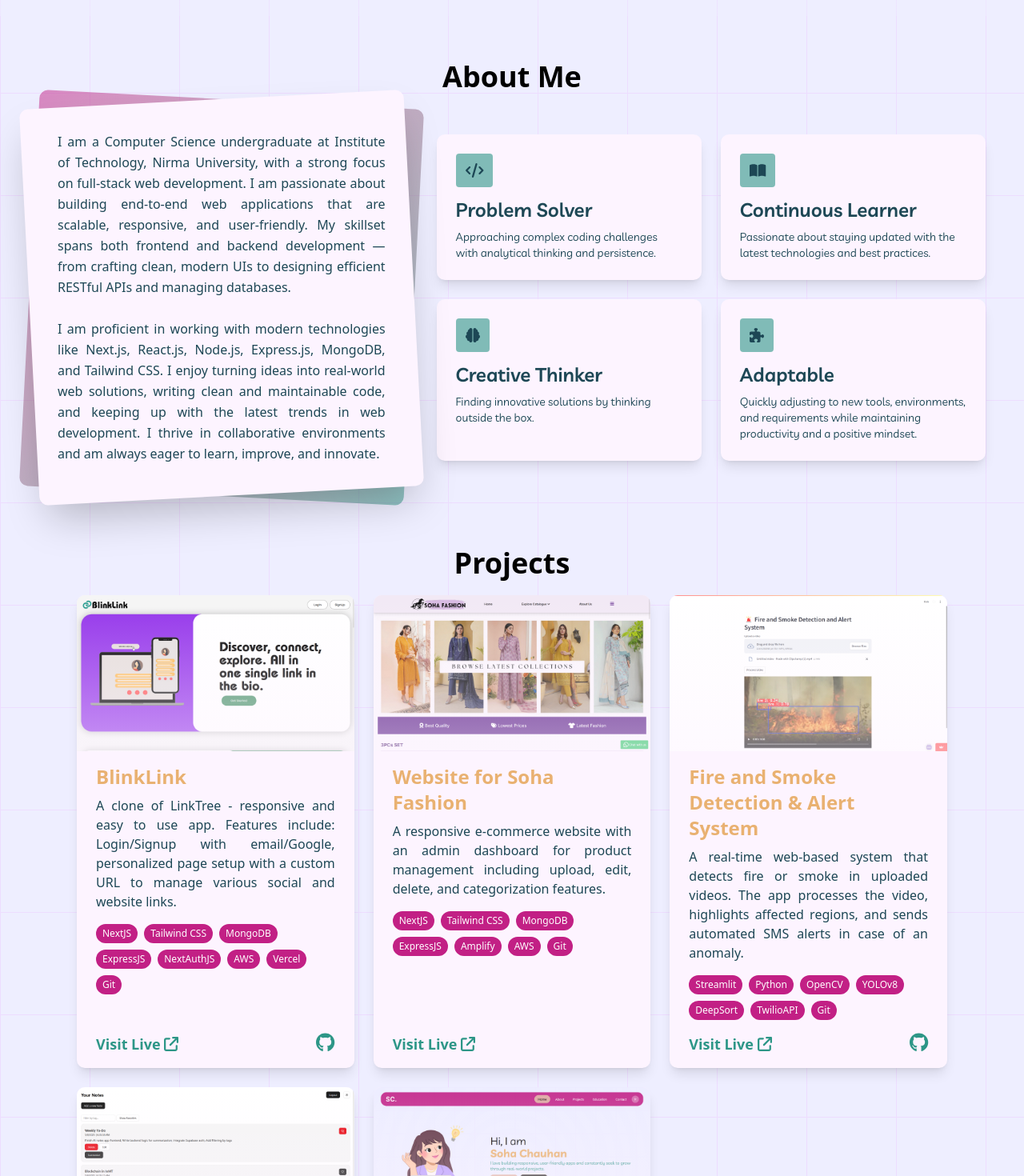
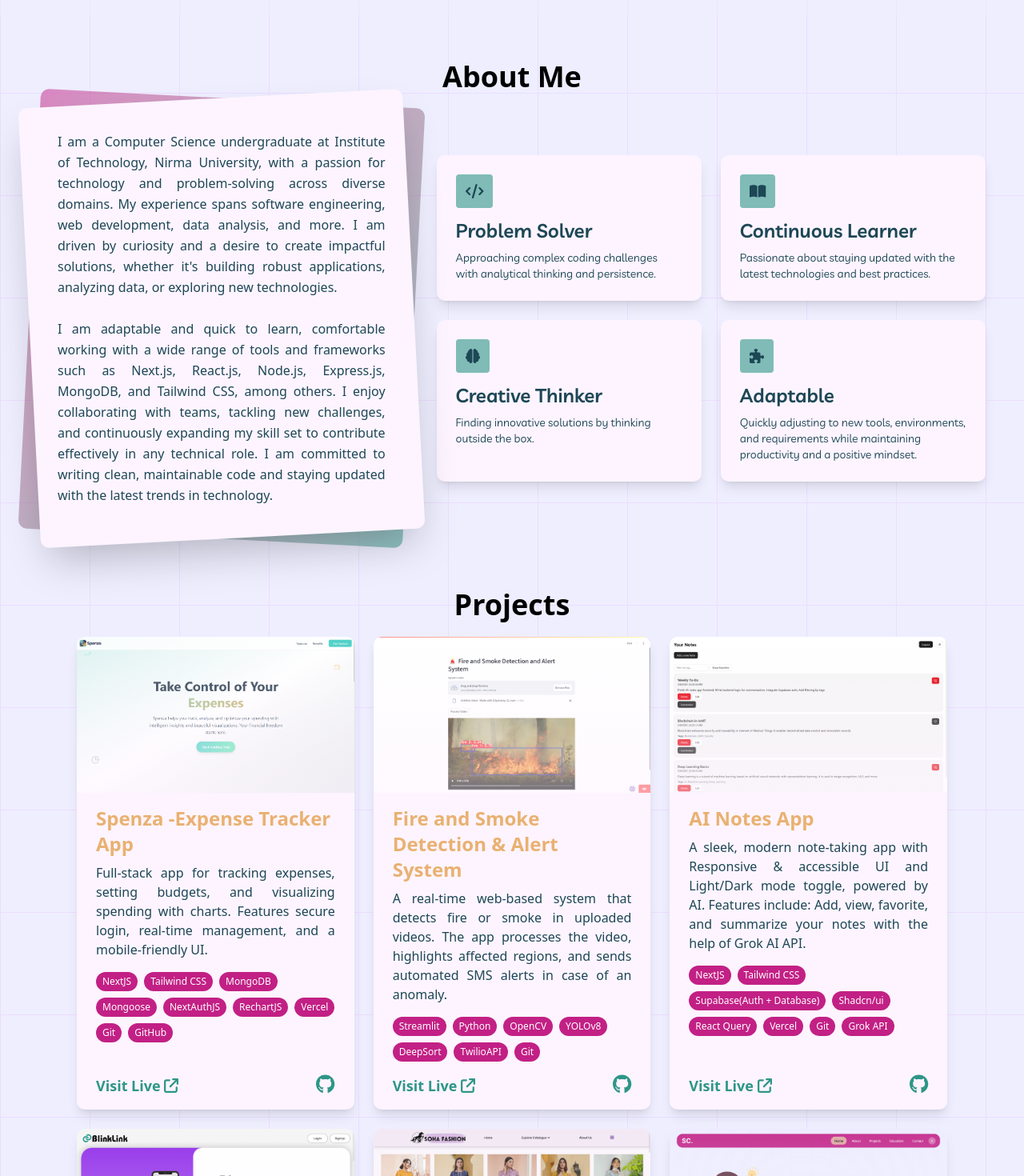
Before and after one commit to SohaChauhan/My-Portfolio, a Next.js app: page / in a window 1280 px wide. Shown: the part 780-2250 px from the top of the page at 80% size. Built offline with nearby package versions, Linux system fonts and the light colour scheme.

Commit message:
Some updates

```diff
--- a/src/app/components/AboutMe.js
+++ b/src/app/components/AboutMe.js
@@ -57,19 +57,20 @@ export default function AboutMe() {
             <div className="absolute inset-0 dark:bg-[#343434] bg-fuchsia-50 rounded-lg transform -rotate-3 scale-105 shadow-2xl"></div>
             <div className="relative px-6 py-7 dark:text-[#e2b8aa] text-[#1D4755] text-justify text-sm sm:text-base leading-relaxed">
               I am a Computer Science undergraduate at Institute of Technology,
-              Nirma University, with a strong focus on full-stack web
-              development. I am passionate about building end-to-end web
-              applications that are scalable, responsive, and user-friendly. My
-              skillset spans both frontend and backend development — from
-              crafting clean, modern UIs to designing efficient RESTful APIs and
-              managing databases.
+              Nirma University, with a passion for technology and
+              problem-solving across diverse domains. My experience spans
+              software engineering, web development, data analysis, and more. I
+              am driven by curiosity and a desire to create impactful solutions,
+              whether it's building robust applications, analyzing data, or
+              exploring new technologies.
               <br />
-              <br />I am proficient in working with modern technologies like
-              Next.js, React.js, Node.js, Express.js, MongoDB, and Tailwind CSS.
-              I enjoy turning ideas into real-world web solutions, writing clean
-              and maintainable code, and keeping up with the latest trends in
-              web development. I thrive in collaborative environments and am
-              always eager to learn, improve, and innovate.
+              <br />I am adaptable and quick to learn, comfortable working with
+              a wide range of tools and frameworks such as Next.js, React.js,
+              Node.js, Express.js, MongoDB, and Tailwind CSS, among others. I
+              enjoy collaborating with teams, tackling new challenges, and
+              continuously expanding my skill set to contribute effectively in
+              any technical role. I am committed to writing clean, maintainable
+              code and staying updated with the latest trends in technology.
             </div>
           </div>
         </motion.div>
--- a/src/app/components/Contact.js
+++ b/src/app/components/Contact.js
@@ -63,10 +63,9 @@ export default function Contact() {
   return (
     <motion.div
       className="flex flex-col min-h-fit items-center justify-center font-serif px-5 sm:px-10 lg:px-0 pt-4"
-      initial={{ opacity: 0, y: 20 }}
+      initial={{ opacity: 0, y: -20 }}
       whileInView={{ opacity: 1, y: 0 }}
-      viewport={{ once: true, margin: "-100px" }}
-      transition={{ duration: 0.5 }}
+      transition={{ duration: 1 }}
     >
       {/* <div className="h-[80px]"></div> */}
       <h1 className="text-4xl font-semibold text-center">Contact Me</h1>
--- a/src/app/components/Projects.js
+++ b/src/app/components/Projects.js
@@ -5,6 +5,7 @@ import sohafashion from "/public/sohafashion.png";
 import project3 from "/public/FireDetection.png";
 import AINotesApp from "/public/AINotesApp.png";
 import PortfolioWeb from "/public/Portfolio.png";
+import Spenza from "/public/Spenza.png";
 import { FontAwesomeIcon } from "@fortawesome/react-fontawesome";
 import { faGithub } from "@fortawesome/free-brands-svg-icons";
 import { faExternalLink } from "@fortawesome/free-solid-svg-icons";
@@ -53,6 +54,194 @@ export default function Projects() {
           viewport={{ once: true, margin: "-100px" }}
         >
           {/* Project Card 1 */}
+          <motion.div
+            className="dark:bg-[#343434] bg-fuchsia-50 dark:text-white text-[#1D4755] rounded-lg shadow-lg hover:shadow-xl transition-shadow duration-300 group flex flex-col"
+            variants={itemVariants}
+            whileHover={{ y: -10 }}
+          >
+            <motion.div className="relative">
+              <Image
+                src={Spenza}
+                alt="Spenza"
+                className="rounded-t-lg w-full object-cover"
+              />
+              <div className="absolute inset-0 bg-gradient-to-t dark:from-[#343434]/80 from-fuchsia-50/50 to-transparent rounded-t-lg"></div>
+            </motion.div>
+            <div className="px-6 py-4 flex flex-col justify-between flex-grow">
+              <div>
+                <h1 className="text-2xl text-[#e9b171] font-bold mb-2">
+                  Spenza -Expense Tracker App
+                </h1>
+                <p className="mb-4 text-justify">
+                  Full-stack app for tracking expenses, setting budgets, and
+                  visualizing spending with charts. Features secure login,
+                  real-time management, and a mobile-friendly UI.
+                </p>
+                <div className="flex flex-wrap gap-2 mb-4">
+                  {[
+                    "NextJS",
+                    "Tailwind CSS",
+                    "MongoDB",
+                    "Mongoose",
+                    "NextAuthJS",
+                    "RechartJS",
+                    "Vercel",
+                    "Git",
+                    "GitHub",
+                  ].map((tech) => (
+                    <span
+                      key={tech}
+                      className="bg-[#c22085] text-white py-1 px-2 text-xs rounded-2xl"
+                    >
+                      {tech}
+                    </span>
+                  ))}
+                </div>
+              </div>
+              <div className="flex justify-between items-center">
+                <Link
+                  href="https://spenza.vercel.app/"
+                  target="_blank"
+                  className="text-[#2d9687] text-lg font-semibold"
+                >
+                  Visit Live{" "}
+                  <FontAwesomeIcon icon={faExternalLink} className="text-md" />
+                </Link>
+                <Link
+                  href="https://github.com/SohaChauhan/expense-tracker-app"
+                  target="_blank"
+                  className="text-[#2d9687] text-lg font-semibold"
+                >
+                  <FontAwesomeIcon icon={faGithub} className="text-2xl" />
+                </Link>
+              </div>
+            </div>
+          </motion.div>
+          <motion.div
+            className="dark:bg-[#343434] bg-fuchsia-50 dark:text-white text-[#1D4755]  rounded-lg shadow-lg hover:shadow-xl transition-shadow duration-300 group flex flex-col"
+            variants={itemVariants}
+            whileHover={{ y: -10 }}
+          >
+            <div className="relative">
+              <Image
+                src={project3}
+                alt="Fire Detection App"
+                className="rounded-t-lg w-full object-cover"
+              />
+              <div className="absolute inset-0 bg-gradient-to-t dark:from-[#343434]/80 from-fuchsia-50/50 to-transparent rounded-t-lg"></div>
+            </div>
+            <div className="px-6 py-4 flex flex-col justify-between flex-grow">
+              <div>
+                <h1 className="text-2xl text-[#e9b171] font-bold mb-2">
+                  Fire and Smoke Detection & Alert System
+                </h1>
+                <p className="mb-4 text-justify">
+                  A real-time web-based system that detects fire or smoke in
+                  uploaded videos. The app processes the video, highlights
+                  affected regions, and sends automated SMS alerts in case of an
+                  anomaly.
+                </p>
+                <div className="flex flex-wrap gap-2 mb-4">
+                  {[
+                    "Streamlit",
+                    "Python",
+                    "OpenCV",
+                    "YOLOv8",
+                    "DeepSort",
+                    "TwilioAPI",
+                    "Git",
+                  ].map((tech) => (
+                    <span
+                      key={tech}
+                      className="bg-[#c22085] text-white py-1 px-2 text-xs rounded-2xl"
+                    >
+                      {tech}
+                    </span>
+                  ))}
+                </div>
+              </div>
+              <div className="flex justify-between items-center">
+                <Link
+                  href="https://fire-and-smoke-detection-and-alert-system.streamlit.app/"
+                  target="_blank"
+                  className="text-[#2d9687] text-lg font-semibold"
+                >
+                  Visit Live{" "}
+                  <FontAwesomeIcon icon={faExternalLink} className="text-md" />
+                </Link>
+                <Link
+                  href="https://github.com/SohaChauhan/Fire-and-Smoke-Detection-and-Alert-System"
+                  target="_blank"
+                  className="text-[#2d9687] text-lg font-semibold"
+                >
+                  <FontAwesomeIcon icon={faGithub} className="text-2xl" />
+                </Link>
+              </div>
+            </div>
+          </motion.div>
+          <motion.div
+            className="dark:bg-[#343434] bg-fuchsia-50 dark:text-white text-[#1D4755] rounded-lg shadow-lg hover:shadow-xl transition-shadow duration-300 group flex flex-col"
+            variants={itemVariants}
+            whileHover={{ y: -10 }}
+          >
+            <motion.div className="relative">
+              <Image
+                src={AINotesApp}
+                alt="AI Notes App"
+                className="rounded-t-lg w-full object-cover"
+              />
+              <div className="absolute inset-0 bg-gradient-to-t dark:from-[#343434]/80 from-fuchsia-50/50 to-transparent rounded-t-lg"></div>
+            </motion.div>
+            <div className="px-6 py-4 flex flex-col justify-between flex-grow">
+              <div>
+                <h1 className="text-2xl text-[#e9b171] font-bold mb-2">
+                  AI Notes App
+                </h1>
+                <p className="mb-4 text-justify">
+                  A sleek, modern note-taking app with Responsive & accessible
+                  UI and Light/Dark mode toggle, powered by AI. Features
+                  include: Add, view, favorite, and summarize your notes with
+                  the help of Grok AI API.
+                </p>
+                <div className="flex flex-wrap gap-2 mb-4">
+                  {[
+                    "NextJS",
+                    "Tailwind CSS",
+                    "Supabase(Auth + Database)",
+                    "Shadcn/ui",
+                    "React Query",
+                    "Vercel",
+                    "Git",
+                    "Grok API",
+                  ].map((tech) => (
+                    <span
+                      key={tech}
+                      className="bg-[#c22085] text-white py-1 px-2 text-xs rounded-2xl"
+                    >
+                      {tech}
+                    </span>
+                  ))}
+                </div>
+              </div>
+              <div className="flex justify-between items-center">
+                <Link
+                  href="https://ai-notes-app-soha.vercel.app/"
+                  target="_blank"
+                  className="text-[#2d9687] text-lg font-semibold"
+                >
+                  Visit Live{" "}
+                  <FontAwesomeIcon icon={faExternalLink} className="text-md" />
+                </Link>
+                <Link
+                  href="https://github.com/SohaChauhan/ai-notes-app"
+                  target="_blank"
+                  className="text-[#2d9687] text-lg font-semibold"
+                >
+                  <FontAwesomeIcon icon={faGithub} className="text-2xl" />
+                </Link>
+              </div>
+            </div>
+          </motion.div>
           <motion.div
             className="dark:bg-[#343434] bg-fuchsia-50 dark:text-white text-[#1D4755] rounded-lg shadow-lg hover:shadow-xl transition-shadow duration-300 group flex flex-col"
             variants={itemVariants}
@@ -117,7 +306,6 @@ export default function Projects() {
             </div>
           </motion.div>
 
-          {/* Project Card 2 */}
           <motion.div
             className="dark:bg-[#343434] bg-fuchsia-50 dark:text-white text-[#1D4755]  rounded-lg shadow-lg hover:shadow-xl transition-shadow duration-300 group flex flex-col"
             variants={itemVariants}
@@ -173,134 +361,6 @@ export default function Projects() {
             </div>
           </motion.div>
 
-          {/* Project Card 3 */}
-          <motion.div
-            className="dark:bg-[#343434] bg-fuchsia-50 dark:text-white text-[#1D4755]  rounded-lg shadow-lg hover:shadow-xl transition-shadow duration-300 group flex flex-col"
-            variants={itemVariants}
-            whileHover={{ y: -10 }}
-          >
-            <div className="relative">
-              <Image
-                src={project3}
-                alt="Fire Detection App"
-                className="rounded-t-lg w-full object-cover"
-              />
-              <div className="absolute inset-0 bg-gradient-to-t dark:from-[#343434]/80 from-fuchsia-50/50 to-transparent rounded-t-lg"></div>
-            </div>
-            <div className="px-6 py-4 flex flex-col justify-between flex-grow">
-              <div>
-                <h1 className="text-2xl text-[#e9b171] font-bold mb-2">
-                  Fire and Smoke Detection & Alert System
-                </h1>
-                <p className="mb-4 text-justify">
-                  A real-time web-based system that detects fire or smoke in
-                  uploaded videos. The app processes the video, highlights
-                  affected regions, and sends automated SMS alerts in case of an
-                  anomaly.
-                </p>
-                <div className="flex flex-wrap gap-2 mb-4">
-                  {[
-                    "Streamlit",
-                    "Python",
-                    "OpenCV",
-                    "YOLOv8",
-                    "DeepSort",
-                    "TwilioAPI",
-                    "Git",
-                  ].map((tech) => (
-                    <span
-                      key={tech}
-                      className="bg-[#c22085] text-white py-1 px-2 text-xs rounded-2xl"
-                    >
-                      {tech}
-                    </span>
-                  ))}
-                </div>
-              </div>
-              <div className="flex justify-between items-center">
-                <Link
-                  href="https://fire-and-smoke-detection-and-alert-system.streamlit.app/"
-                  target="_blank"
-                  className="text-[#2d9687] text-lg font-semibold"
-                >
-                  Visit Live{" "}
-                  <FontAwesomeIcon icon={faExternalLink} className="text-md" />
-                </Link>
-                <Link
-                  href="https://github.com/SohaChauhan/Fire-and-Smoke-Detection-and-Alert-System"
-                  target="_blank"
-                  className="text-[#2d9687] text-lg font-semibold"
-                >
-                  <FontAwesomeIcon icon={faGithub} className="text-2xl" />
-                </Link>
-              </div>
-            </div>
-          </motion.div>
-          {/* Project Card 4 */}
-          <motion.div
-            className="dark:bg-[#343434] bg-fuchsia-50 dark:text-white text-[#1D4755] rounded-lg shadow-lg hover:shadow-xl transition-shadow duration-300 group flex flex-col"
-            variants={itemVariants}
-            whileHover={{ y: -10 }}
-          >
-            <motion.div className="relative">
-              <Image
-                src={AINotesApp}
-                alt="AI Notes App"
-                className="rounded-t-lg w-full object-cover"
-              />
-              <div className="absolute inset-0 bg-gradient-to-t dark:from-[#343434]/80 from-fuchsia-50/50 to-transparent rounded-t-lg"></div>
-            </motion.div>
-            <div className="px-6 py-4 flex flex-col justify-between flex-grow">
-              <div>
-                <h1 className="text-2xl text-[#e9b171] font-bold mb-2">
-                  AI Notes App
-                </h1>
-                <p className="mb-4 text-justify">
-                  A sleek, modern note-taking app with Responsive & accessible
-                  UI and Light/Dark mode toggle, powered by AI. Features
-                  include: Add, view, favorite, and summarize your notes with
-                  the help of Grok AI API.
-                </p>
-                <div className="flex flex-wrap gap-2 mb-4">
-                  {[
-                    "NextJS",
-                    "Tailwind CSS",
-                    "Supabase(Auth + Database)",
-                    "Shadcn/ui",
-                    "React Query",
-                    "Vercel",
-                    "Git",
-                    "Grok API",
-                  ].map((tech) => (
-                    <span
-                      key={tech}
-                      className="bg-[#c22085] text-white py-1 px-2 text-xs rounded-2xl"
-                    >
-                      {tech}
-                    </span>
-                  ))}
-                </div>
-              </div>
-              <div className="flex justify-between items-center">
-                <Link
-                  href="https://ai-notes-app-soha.vercel.app/"
-                  target="_blank"
-                  className="text-[#2d9687] text-lg font-semibold"
-                >
-                  Visit Live{" "}
-                  <FontAwesomeIcon icon={faExternalLink} className="text-md" />
-                </Link>
-                <Link
-                  href="https://github.com/SohaChauhan/ai-notes-app"
-                  target="_blank"
-                  className="text-[#2d9687] text-lg font-semibold"
-                >
-                  <FontAwesomeIcon icon={faGithub} className="text-2xl" />
-                </Link>
-              </div>
-            </div>
-          </motion.div>
-          {/* Project Card 5 */}
           <motion.div
             className="dark:bg-[#343434] bg-fuchsia-50 dark:text-white text-[#1D4755] rounded-lg shadow-lg hover:shadow-xl transition-shadow duration-300 group flex flex-col"
             variants={itemVariants}
```
Also changed, not shown: public/Spenza.png (added).
